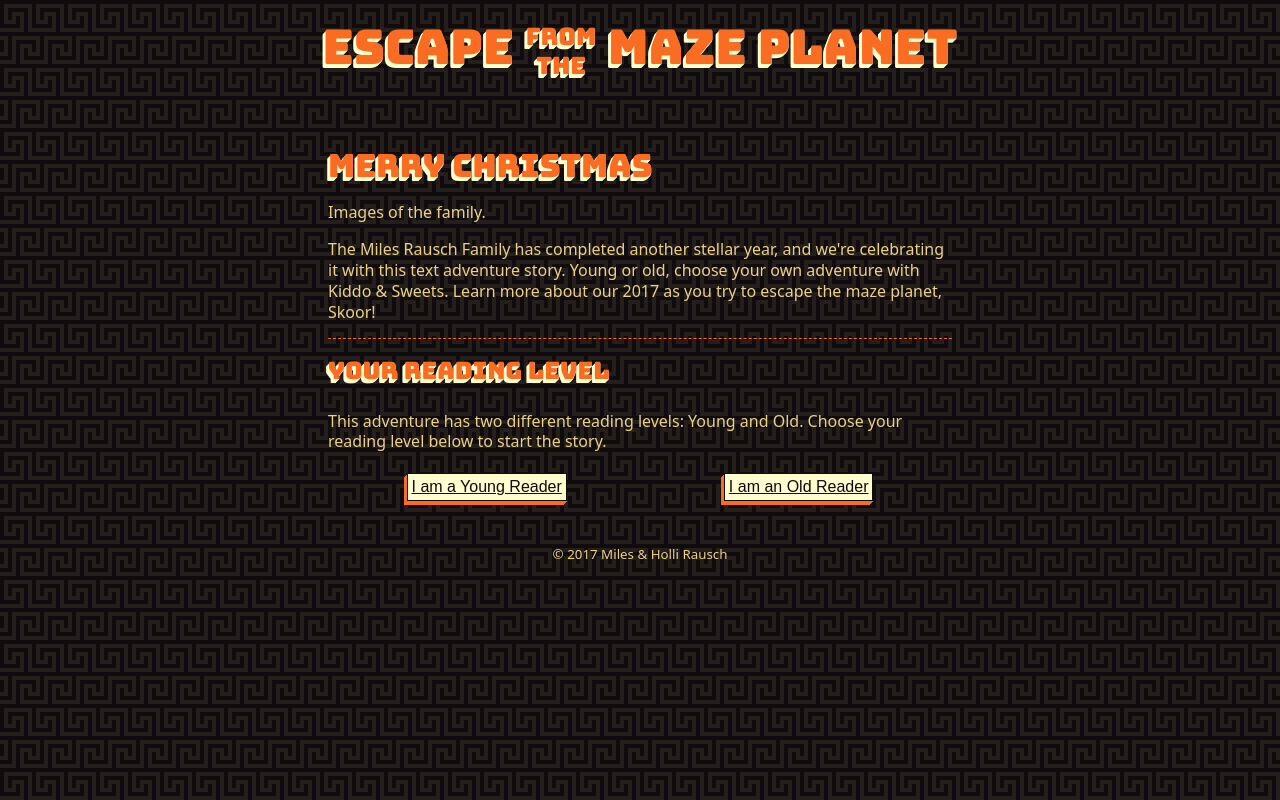
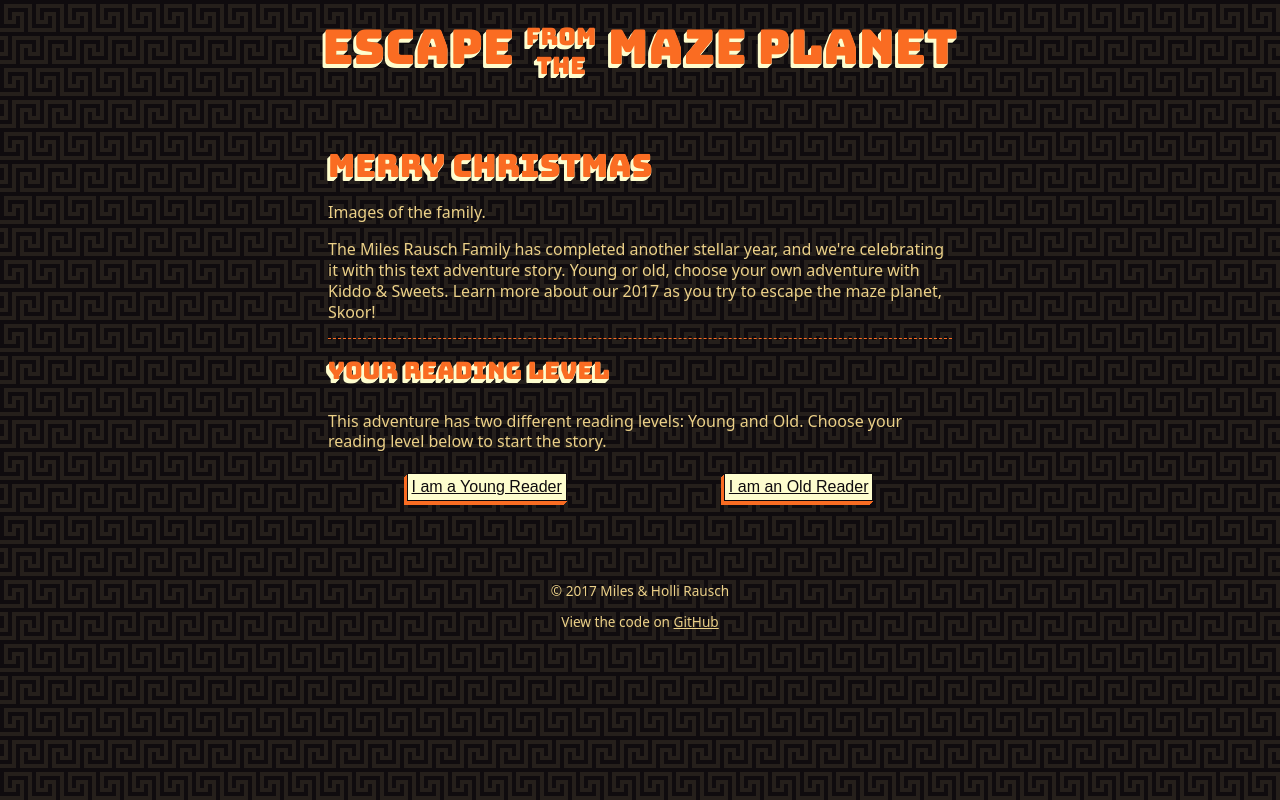
Before and after one commit to awayken/2017-christmas-card, a Nuxt app: page / in a window 1280 px wide. Built offline with nearby package versions, Linux system fonts and the light colour scheme.

Commit message:
Give footer more space and GitHub link

```diff
--- a/components/Bottom.vue
+++ b/components/Bottom.vue
@@ -1,22 +1,26 @@
 <template>
   <footer class="container">
-    <small>&copy; {{ year }} Miles &amp; Holli Rausch</small>
+    <p>&copy; {{ year }} Miles &amp; Holli Rausch</p>
+    <p>View the code on <a href="https://github.com/awayken/2017-christmas-card" target="_blank" rel="noopener">GitHub</a></p>
   </footer>
 </template>
 
 <script>
-export default {
-  data: () => {
-    return {
-      year: new Date().getFullYear()
+  export default {
+    data: () => {
+      return {
+        year: new Date().getFullYear()
+      }
     }
   }
-}
 </script>
 
-<style>
+<style scoped>
   footer {
+    font-size: .85em;
     margin-top: 2rem;
+    padding-bottom: .5em;
+    padding-top: .5em;
     text-align: center;
   }
 </style>
```
